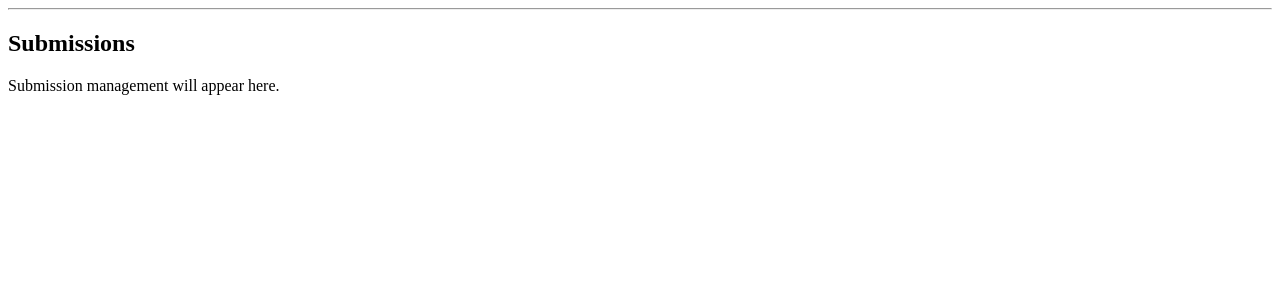
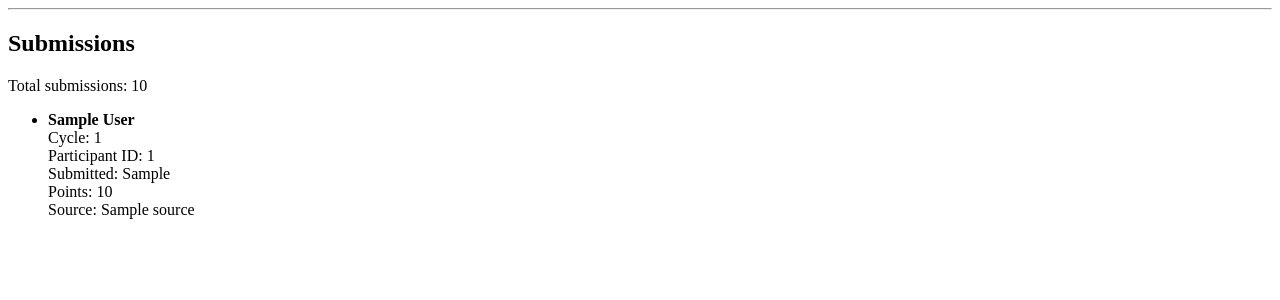
Before and after one commit to mustavo-dev/gym-challenge, a Flask app: template src/ui/templates/admin/submissions.html in a window 1280 px wide. Shown: the part 98-398 px from the top of the page. Run offline with Flask 3, Linux system fonts and the light colour scheme; the template is opened without the code that fills it: most values are stand-ins (such as "Sample title", 1, 10 or a date in 2020).

Commit message:
feat: render submission list on admin page via ui service

```diff
--- a/src/ui/routes/admin_routes.py
+++ b/src/ui/routes/admin_routes.py
@@ -4,6 +4,7 @@ from flask import Blueprint, render_template
 from src.ui.services.participant_admin_service import get_participants_for_list
 from src.ui.services.membership_ui_service import get_memberships_for_list
 from src.ui.services.cycle_ui_service import get_cycles_for_list
+from src.ui.services.submission_ui_service import get_submissions_for_list
 
 admin_bp = Blueprint(
     "admin",
@@ -44,9 +45,13 @@ def memberships_page():
 
 @admin_bp.get("/admin/submissions")
 def submissions_page():
+    """Render the admin submissions page."""
+    submissions = get_submissions_for_list()
     return render_template(
         "admin/submissions.html",
         page_title="Submissions",
+        submissions=submissions,
+        total=len(submissions),
     )
 
 
--- a/src/ui/templates/admin/submissions.html
+++ b/src/ui/templates/admin/submissions.html
@@ -6,6 +6,23 @@
 
 <h2>Submissions</h2>
 
-<p>Submission management will appear here.</p>
+<p>Total submissions: {{ total }}</p>
+
+{% if submissions %}
+  <ul>
+    {% for s in submissions %}
+      <li>
+        <strong>{{ s.display_name }}</strong><br>
+        Cycle: {{ s.cycle_id }}<br>
+        Participant ID: {{ s.participant_id }}<br>
+        Submitted: {{ s.submitted_display }}<br>
+        Points: {{ s.points }}<br>
+        Source: {{ s.source }}
+      </li>
+    {% endfor %}
+  </ul>
+{% else %}
+  <p>No submissions found.</p>
+{% endif %}
 
 {% endblock %}
```
